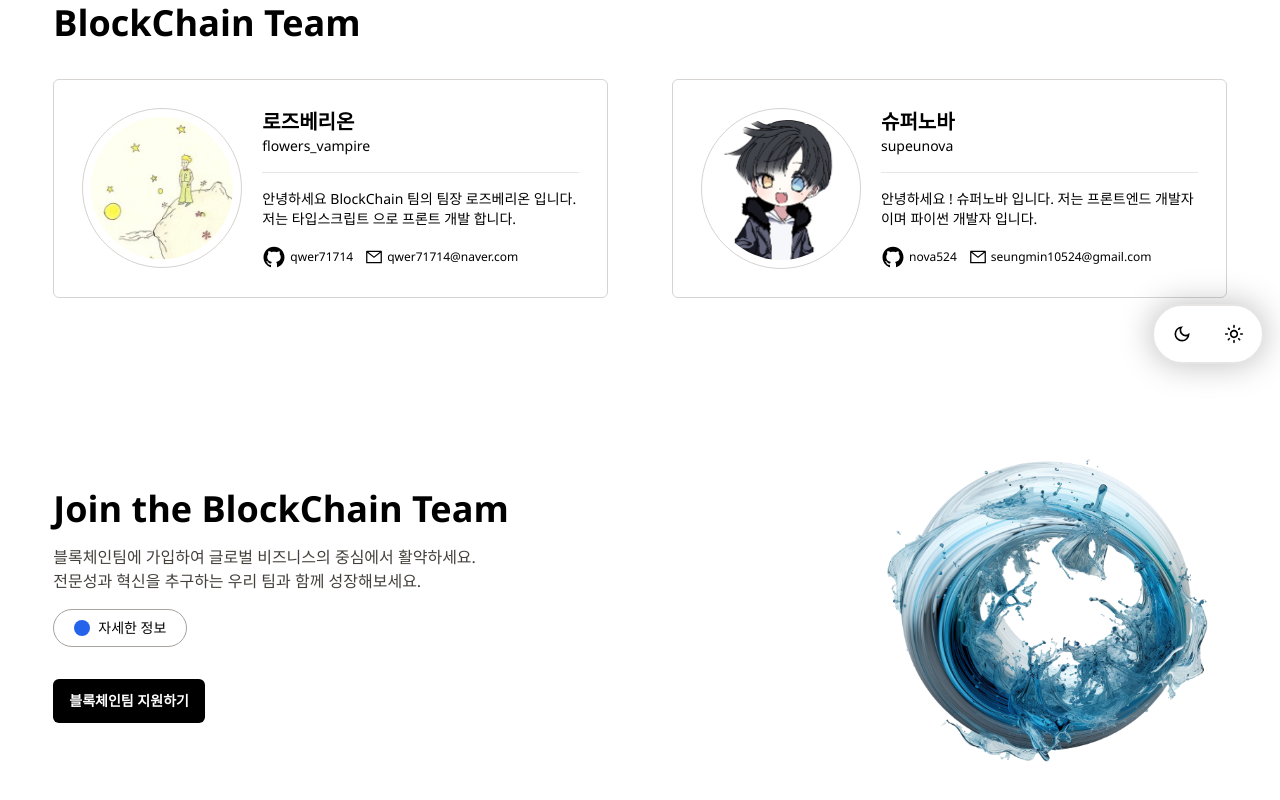
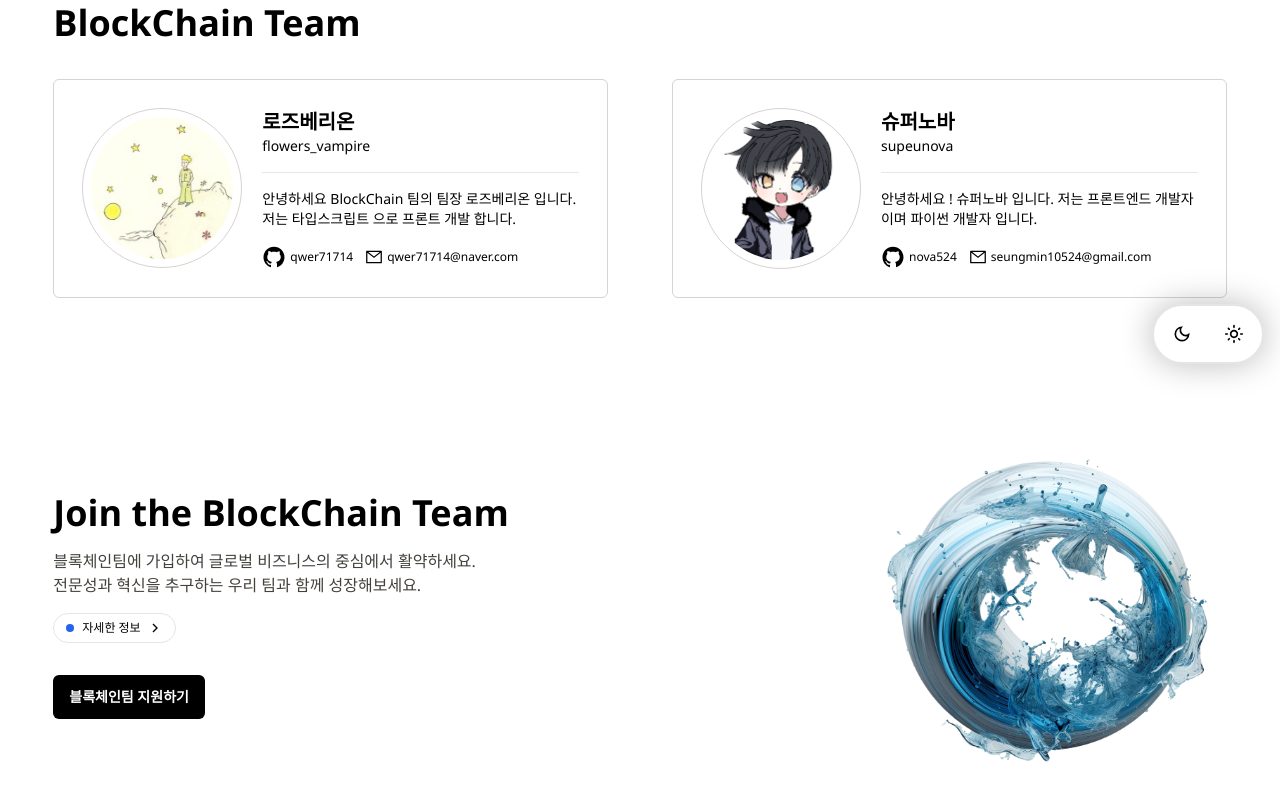
Before and after one commit to qwer71714/blockchain, a Next.js app: page /Pages/Docs/Team in a window 1280 px wide. Shown: the part 412-1212 px from the top of the page. Built offline with nearby package versions, Linux system fonts and the light colour scheme.

Commit message:
모달창 만들어야하는데 귀찮아서 이따가 함 ㅃ2

```diff
--- /dev/null
+++ b/app/Pages/Docs/Team/Modules/Modal/JoinModal.tsx
@@ -0,0 +1,7 @@
+import React from 'react'
+
+export default function JoinModal() {
+  return (
+    <div>JoinModal</div>
+  )
+}
--- a/app/Pages/Docs/Team/Modules/TeamIntegration.tsx
+++ b/app/Pages/Docs/Team/Modules/TeamIntegration.tsx
@@ -16,11 +16,6 @@ export default function TeamIntegration() {
       <div className="pt-32">
         <Join />
       </div>
-      <br />
-      <br />
-      <br />
-      <br />
-      <br />
     </div>
   );
 }
--- a/app/Pages/Docs/Team/Modules/TeamIntroduction/Join.tsx
+++ b/app/Pages/Docs/Team/Modules/TeamIntroduction/Join.tsx
@@ -2,7 +2,7 @@ import React from "react";
 import Image from "next/image";
 import Button from "@/app/components/Button";
 import bllike from "@/public/images/blockchainlike.png";
-import { BiSolidCircle } from "react-icons/bi";
+import { GrFormNext } from "react-icons/gr";
 
 export default function Join() {
   return (
@@ -15,9 +15,12 @@ export default function Join() {
             <br />
             전문성과 혁신을 추구하는 우리 팀과 함께 성장해보세요.
           </p>
-          <button className="mt-4 border-stone-400 border p-2 px-5 rounded-full flex items-center">
-            <p className="bg-blue-600 p-2 rounded-full" />
-            <p className="pl-2 text-sm">자세한 정보</p>
+          <button className="mt-4 border p-1.5 px-3 rounded-full flex items-center border-stone-200 hover:border-stone-400 duration-200">
+            <p className="bg-blue-600 p-1 rounded-full" />
+            <p className="pl-2 text-xs">자세한 정보</p>
+            <div className="pl-1.5 text-blue-400">
+              <GrFormNext />
+            </div>
           </button>
           <div className="mt-8">
             <Button>블록체인팀 지원하기</Button>
```
